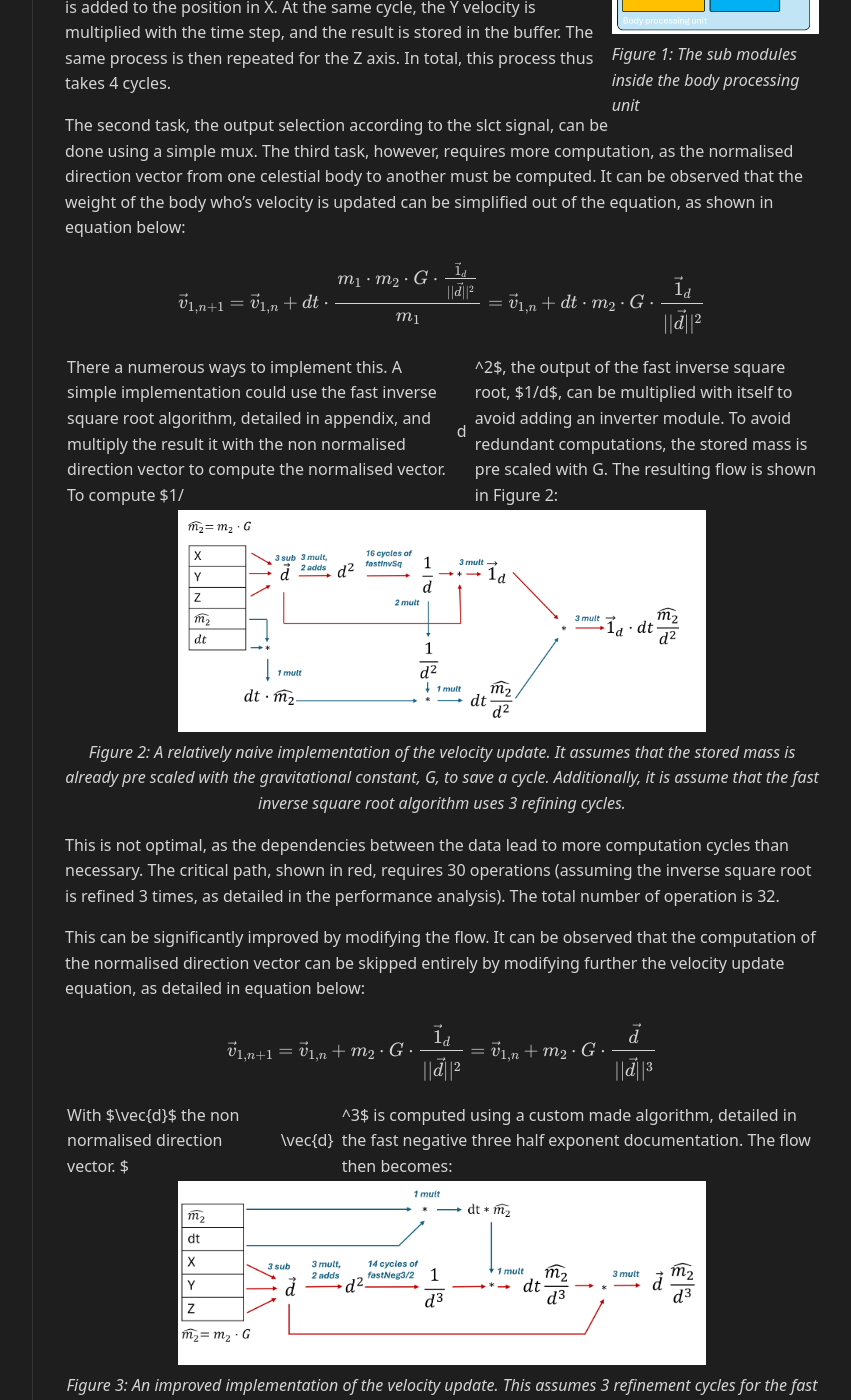
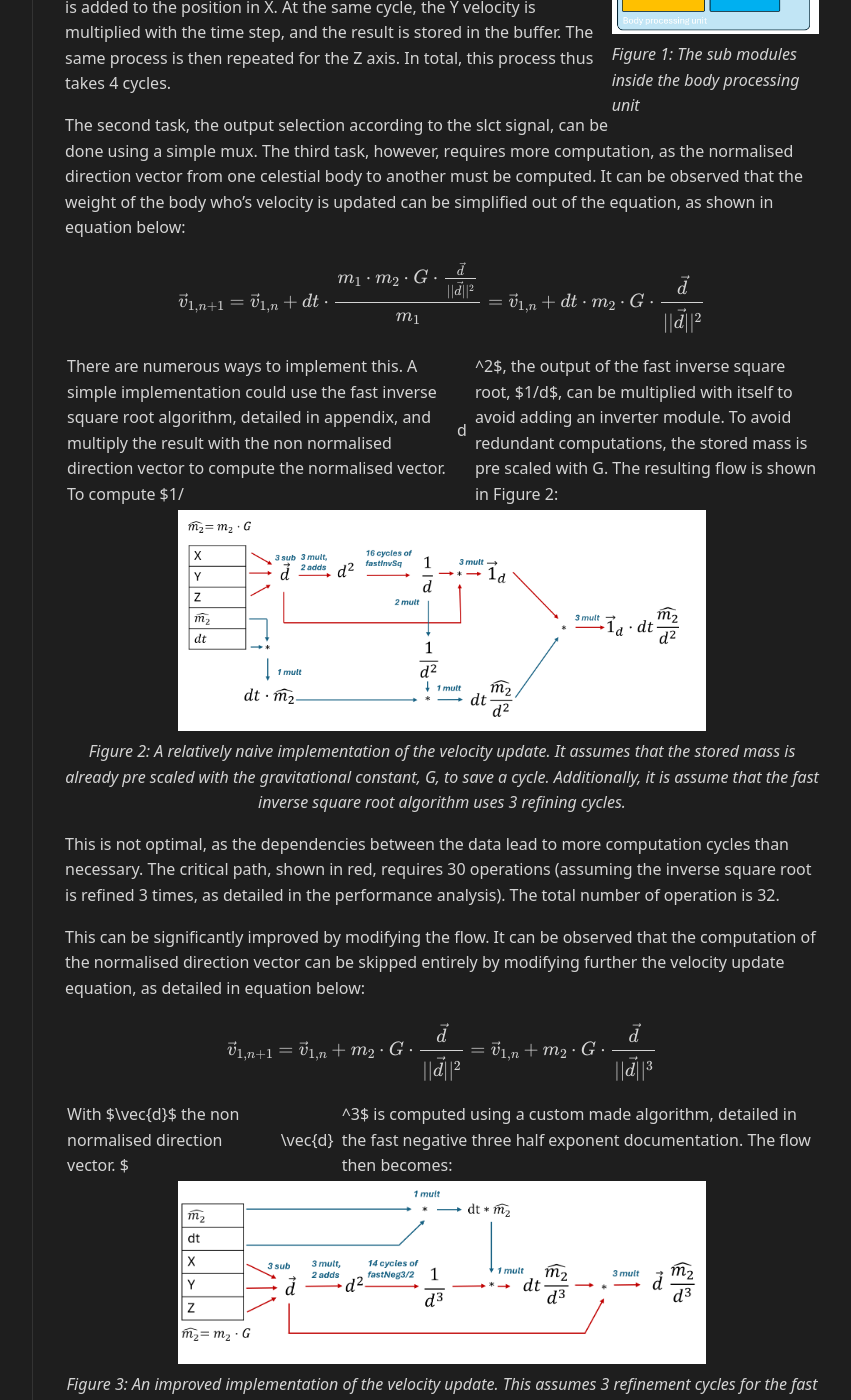
Before and after one commit to Vyndicta/Celestial, a Jekyll site: the page built from docs/celestial-accelerator-docs/modules/object-processing-unit.md, in a window 1280 px wide and 1400 px high, scrolled down 1017 px. Shown: the whole window, without its empty margins (249-1100 px from the left). Built offline with Jekyll 4.4.1, drawn with Linux system fonts in a browser that asks for light colours; our own code applies the rules of GitHub Pages for plain Markdown files.

Commit message:
Updating the doc

```diff
--- a/docs/celestial-accelerator-docs/modules/object-processing-unit.md
+++ b/docs/celestial-accelerator-docs/modules/object-processing-unit.md
@@ -42,11 +42,11 @@ Since the adder/subtracter and multiplier modules can be used in parallel, the p
 The second task, the output selection according to the slct signal, can be done using a simple mux. The third task, however, requires more computation, as the normalised direction vector from one celestial body to another must be computed. It can be observed that the weight of the body who's velocity is updated can be simplified out of the equation, as shown in equation below:
 
 $$
-\vec{v}_{1,n+1} = \vec{v}_{1,n} +  dt \cdot \frac{m_1 \cdot m_2 \cdot G \cdot \frac{\vec{1}_d}{||\vec{d}||^2}}{m_1} =  \vec{v}_{1,n} +  dt \cdot m_2 \cdot G \cdot \frac{\vec{1}_d}{||\vec{d}||^2}
+\vec{v}_{1,n+1} = \vec{v}_{1,n} +  dt \cdot \frac{m_1 \cdot m_2 \cdot G \cdot \frac{\vec{d}}{||\vec{d}||^2}}{m_1} =  \vec{v}_{1,n} +  dt \cdot m_2 \cdot G \cdot \frac{\vec{d}}{||\vec{d}||^2}
 $$
 
 
- There a numerous ways to implement this. A simple implementation could use the fast inverse square root algorithm, detailed in appendix, and multiply the result it with the non normalised direction vector to compute the normalised vector. To compute $1/||d||^2$, the output of the fast inverse square root, $1/d$, can be multiplied with itself to avoid adding an inverter module. To avoid redundant computations, the stored mass is pre scaled with G. The resulting flow is shown in Figure 2:
+ There are numerous ways to implement this. A simple implementation could use the fast inverse square root algorithm, detailed in appendix, and multiply the result with the non normalised direction vector to compute the normalised vector. To compute $1/||d||^2$, the output of the fast inverse square root, $1/d$, can be multiplied with itself to avoid adding an inverter module. To avoid redundant computations, the stored mass is pre scaled with G. The resulting flow is shown in Figure 2:
 
 <div style="text-align: center;">
     <img src="../assets/NaiveVeloUpFlow.png" alt="A relatively naive implementation of the velocity update" style="width: 70%;">
@@ -59,7 +59,7 @@ This is not optimal, as the dependencies between the data lead to more computati
 This can be significantly improved by modifying the flow. It can be observed that the computation of the normalised direction vector can be skipped entirely by modifying further the velocity update equation, as detailed in equation below:
 
 $$
-\vec{v}_{1,n+1} = \vec{v}_{1,n} + m_2 \cdot G \cdot \frac{\vec{1}_d}{||\vec{d}||^2} =  \vec{v}_{1,n} + m_2 \cdot G \cdot \frac{\vec{d}}{||\vec{d}||^3}
+\vec{v}_{1,n+1} = \vec{v}_{1,n} + m_2 \cdot G \cdot \frac{\vec{d}}{||\vec{d}||^2} =  \vec{v}_{1,n} + m_2 \cdot G \cdot \frac{\vec{d}}{||\vec{d}||^3}
 $$
 
 
```
